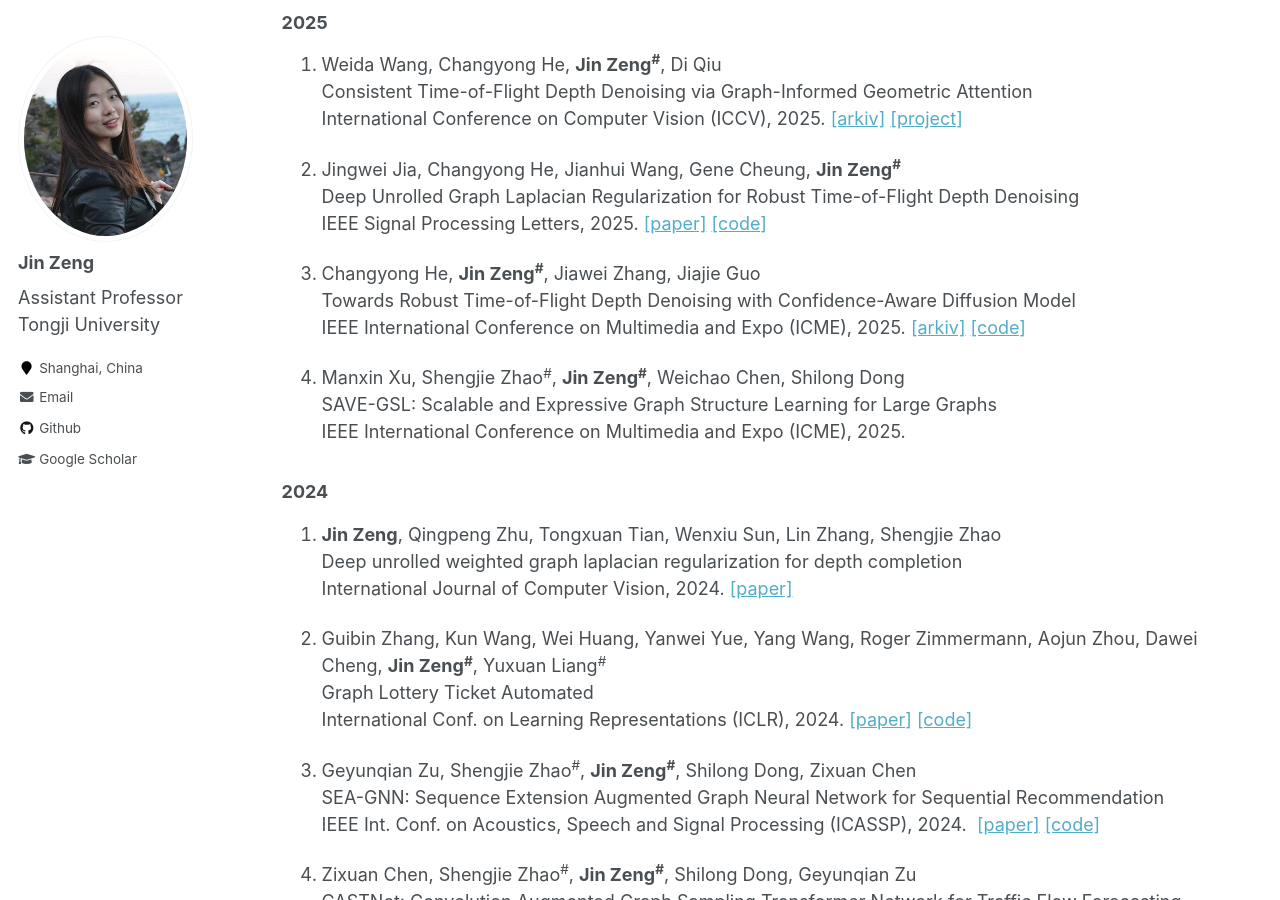
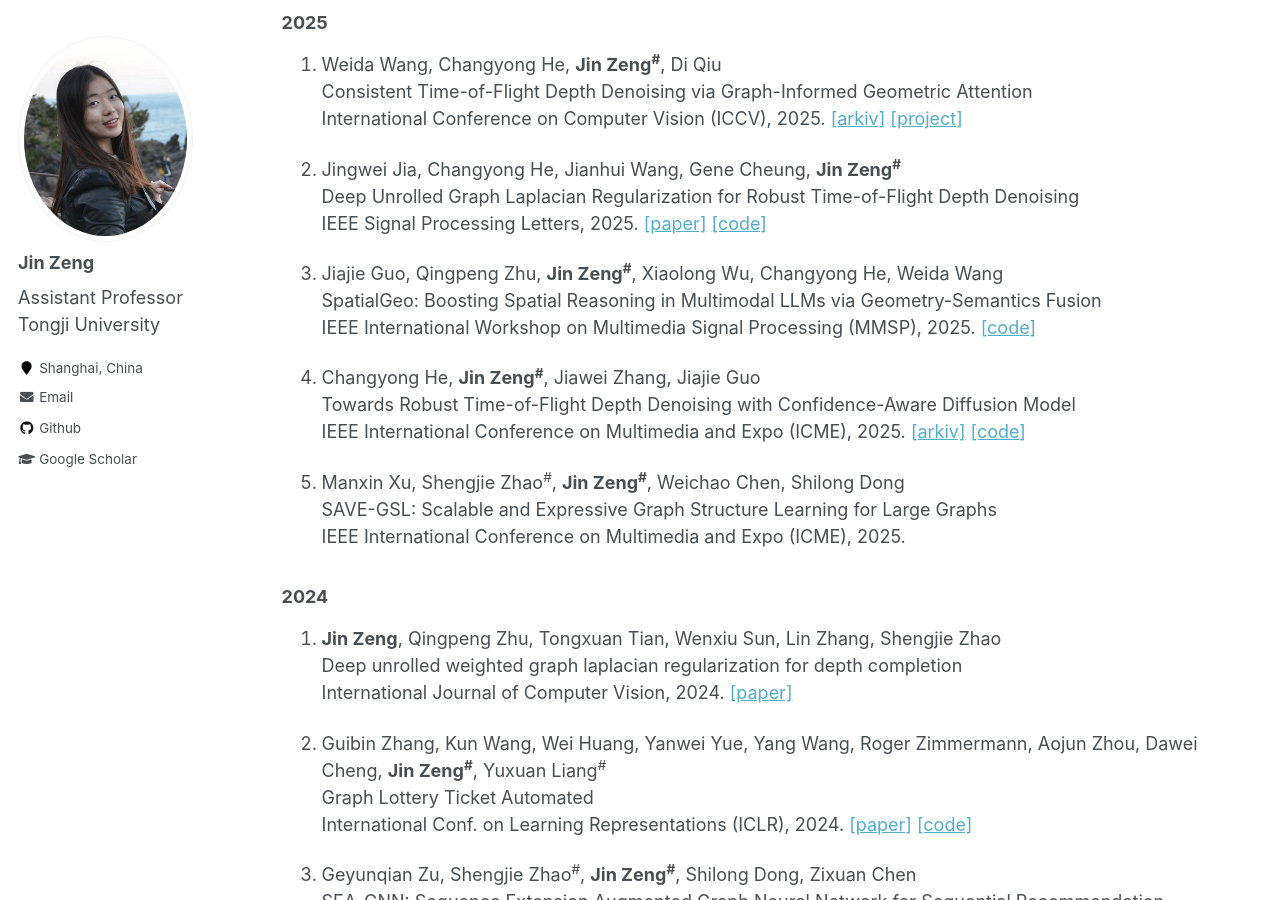
Before and after one commit to jzengust/jzengust.github.io, a Jekyll site: the page built from _pages/publications.md, in a window 1280 px wide and 900 px high, scrolled down 590 px. Built offline with Jekyll 4.4.1, drawn with Linux system fonts in a browser that asks for light colours.

Commit message:
Update publications.md

```diff
--- a/_pages/publications.md
+++ b/_pages/publications.md
@@ -48,6 +48,11 @@ author_profile: true
 <br /> IEEE Signal Processing Letters, 2025.
 [[paper]](https://ieeexplore.ieee.org/document/10878265)
 [[code]](https://github.com/BadbeardHe/GLRUN)
+
+1. Jiajie Guo, Qingpeng Zhu, **Jin Zeng<sup>#</sup>**, Xiaolong Wu, Changyong He, Weida Wang
+<br /> SpatialGeo: Boosting Spatial Reasoning in Multimodal LLMs via Geometry-Semantics Fusion
+<br /> IEEE International Workshop on Multimedia Signal Processing (MMSP), 2025.
+[[code]](https://github.com/Ricky-PLUS/SpatialGeo)
 
 1. Changyong He, **Jin Zeng<sup>#</sup>**, Jiawei Zhang, Jiajie Guo
 <br /> Towards Robust Time-of-Flight Depth Denoising with Confidence-Aware Diffusion Model
```
